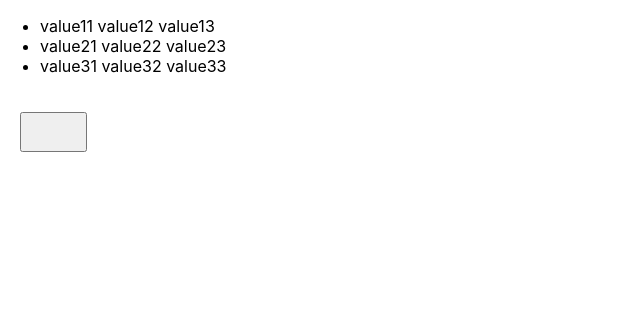
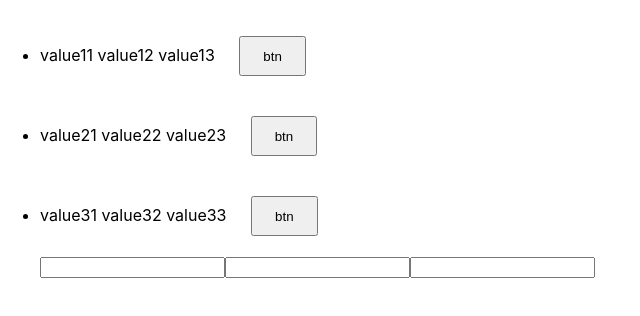
Before and after one commit to Alfaussa/my-app, a React (Create React App) app: page / in a window 1280 px wide. Shown: the top 316 px of the page, without its empty margins (0-640 px from the left). Built offline with nearby package versions, Linux system fonts and the light colour scheme.

Commit message:
⊗jsrtPmDtOAOp2

```diff
--- a/src/App.js
+++ b/src/App.js
@@ -28,33 +28,48 @@ function App() {
   ];
 
   const [notes, setNotes] = useState(initNotes);
-
+  const [value1, setValue1] = useState('');
+  const [value2, setValue2] = useState('');
+  const [value3, setValue3] = useState('');
 
   const result = notes.map((note) => {
     return  <li key = {note.id} >
        <span>{note.prop1} </span>
        <span>{note.prop2} </span>
        <span>{note.prop3} </span>
+
+       <button onClick={() => addText(note.id)}>
+				btn
+			</button>
          </li>
 
   })
 
-  const obj = {id: nanoid(), prop1:'new', prop2:'new', prop3:'new'}
 
- function addLi(){
-  let copy = Object.assign([], notes);
-  let obj = {id: nanoid(), prop1:'new', prop2:'new', prop3:'new'}
-  copy.push(obj);
-  setNotes(copy)
- }
 
+function addText(id){
+let copy = Object.assign([], notes)
+copy.forEach(function(note, i, copy){
+  if(note.id === id){
+for(let key in note){
+  setValue1(note.prop1);
+  setValue2(note.prop2);
+  setValue3(note.prop3);
+}
+}
+})
+  }
 
   return <>
 
   <ul>
     {result}
+    <input value = {value1}></input>
+    <input value = {value2}></input>
+    <input value = {value3}></input>
+
   </ul>
-  <button onClick={() => addLi()}></button>
+
   </>
 
   }
```
